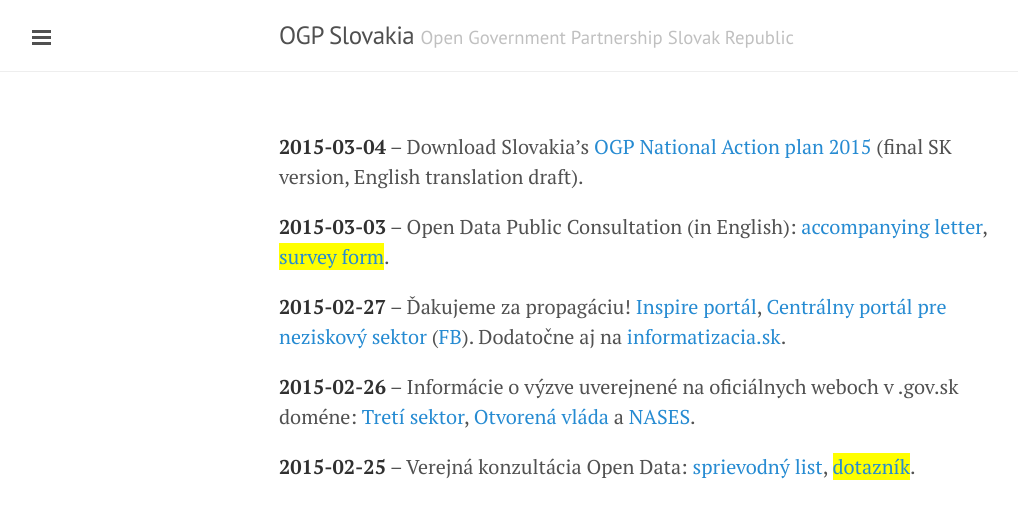
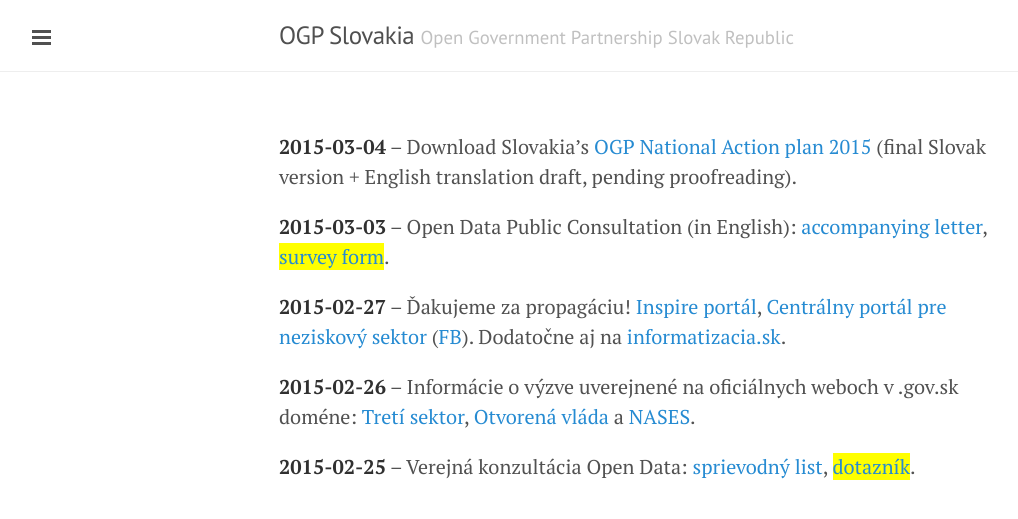
Before and after one commit to ogpslovakia/ogpslovakia.github.io, a Jekyll site: the page built from index.md, in a window 1280 px wide. Shown: the top 519 px of the page, without its empty margins (1-1019 px from the left). Built offline with Jekyll 4.4.1, drawn with Linux system fonts in a browser that asks for light colours; Markdown is read by kramdown in place of the engine named in the settings.

Commit message:
Change wording: link to Action Plan

```diff
--- a/index.md
+++ b/index.md
@@ -3,7 +3,7 @@ title: OGP SK home
 layout: default
 ---
 
-**2015-03-04** -- Download Slovakia's [OGP National Action plan 2015](download/2015/nap2015.zip) (final SK version, English translation draft).
+**2015-03-04** -- Download Slovakia's [OGP National Action plan 2015](download/2015/nap2015.zip) (final Slovak version + English translation draft, pending proofreading).
 
 **2015-03-03** -- Open Data Public Consultation (in English): [accompanying letter](http://bit.ly/opendataconsultation), <span style="background-color: yellow;">[survey form](http://bit.ly/consultation2015)</span>.
 
```
